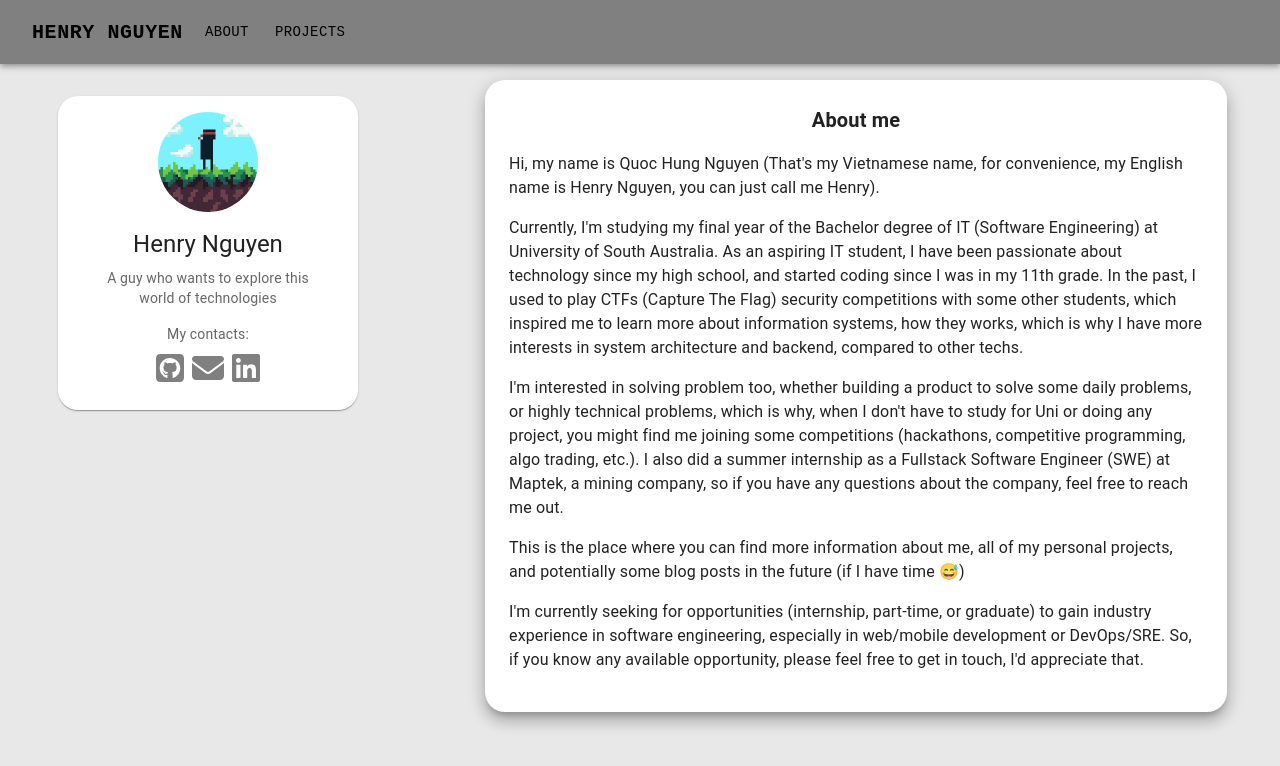
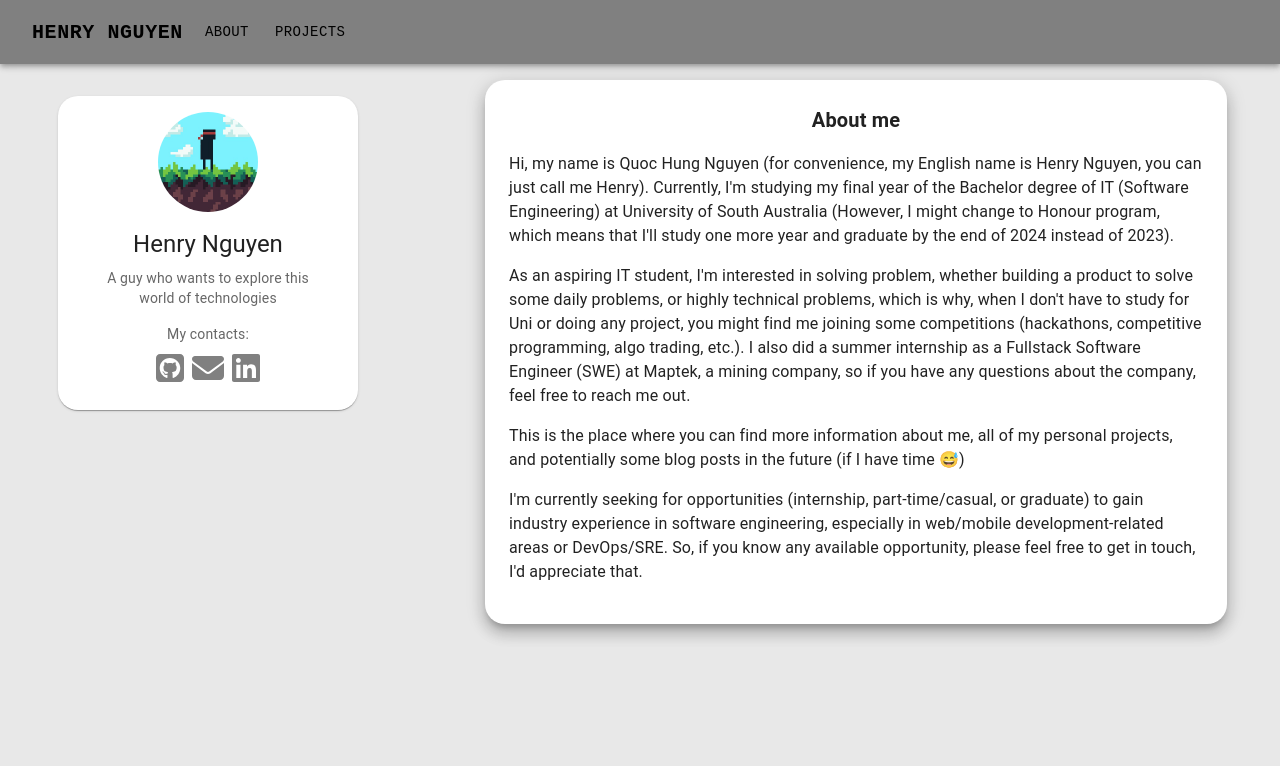
Before and after one commit to HenryNg101/Blog-Portfolio-app, a React (Create React App) app: page /about in a window 1280 px wide. Shown: the top 766 px of the page. Built offline with nearby package versions, Linux system fonts and the light colour scheme.

Commit message:
Rewrite the content for about page

```diff
--- a/src/pages/about.tsx
+++ b/src/pages/about.tsx
@@ -12,24 +12,14 @@ function About() {
         About me
       </Typography>
       <Typography variant="body1" sx={{mb: 2}}>
-        Hi, my name is Quoc Hung Nguyen (That's my Vietnamese name,
-        for convenience, my English name is Henry Nguyen, you can
-        just call me Henry).
-      </Typography>
-      <Typography variant="body1" sx={{mb: 2}}>
-        Currently, I'm studying my final year of the
+        Hi, my name is Quoc Hung Nguyen (for convenience, my English name is Henry Nguyen, you can
+        just call me Henry). Currently, I'm studying my final year of the
         Bachelor degree of IT (Software Engineering) at University
-        of South Australia. As an aspiring IT student, I have been
-        passionate about technology since my high school, and started
-        coding since I was in my 11th grade. In the past, I used
-        to play CTFs (Capture The Flag) security competitions with
-        some other students, which inspired me to learn more about
-        information systems, how they works, which is why I have
-        more interests in system architecture and backend, compared
-        to other techs.
+        of South Australia (However, I might change to Honour program, which means that I'll study
+        one more year and graduate by the end of 2024 instead of 2023).
       </Typography>
       <Typography sx={{mb: 2}}>
-        I'm interested in solving problem too, whether building a product
+        As an aspiring IT student, I'm interested in solving problem, whether building a product
         to solve some daily problems, or highly technical problems,
         which is why, when I don't have to study for Uni or doing
         any project, you might find me joining some competitions
@@ -44,9 +34,9 @@ function About() {
       </Typography>
       <Typography sx={{mb: 2}}>
         I'm currently seeking for opportunities (internship,
-        part-time, or graduate) to gain industry experience in
+        part-time/casual, or graduate) to gain industry experience in
         software engineering, especially in web/mobile
-        development or DevOps/SRE. So, if you know any available
+        development-related areas or DevOps/SRE. So, if you know any available
         opportunity, please feel free to get in touch, I'd
         appreciate that.
       </Typography>
```
